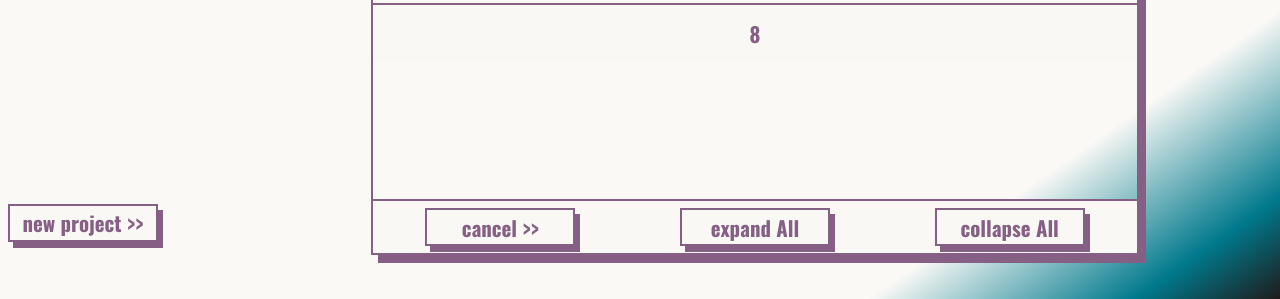
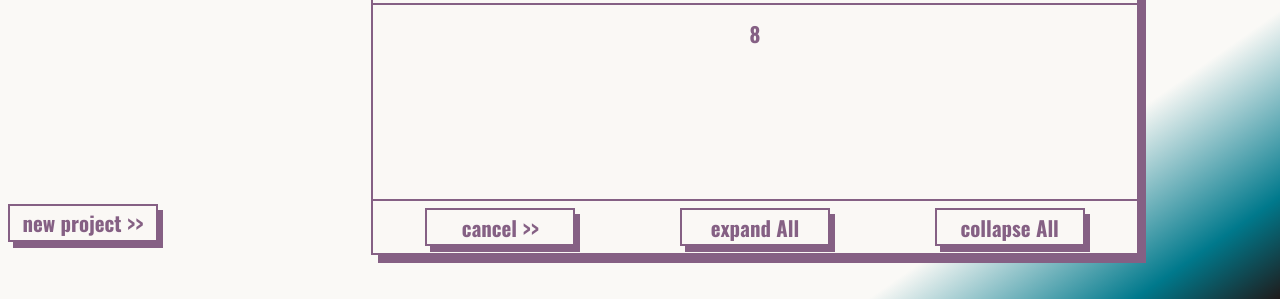
Before and after one commit to am1macdonald/todoList, a website built with webpack: page index.html in a window 1280 px wide. Both pictures are taken after a click on the button "get to work >>". Shown: the part 501-800 px from the top of the page. Built offline with nearby package versions, Linux system fonts and the light colour scheme.

Commit message:
fixed explorer background colour

```diff
--- a/src/style.css
+++ b/src/style.css
@@ -307,6 +307,7 @@ h3 {
   border-left: 2px solid hsla(302, 16%, 45%, 1);
   border-right: 2px solid hsla(302, 16%, 45%, 1);
   max-height: 100%;
+  background-color: hsl(45, 29%, 97%);
 
   box-shadow: 7px 8px 0px hsla(302, 16%, 45%, 1);
 }
```
Also changed, not shown: dist/main.js.
